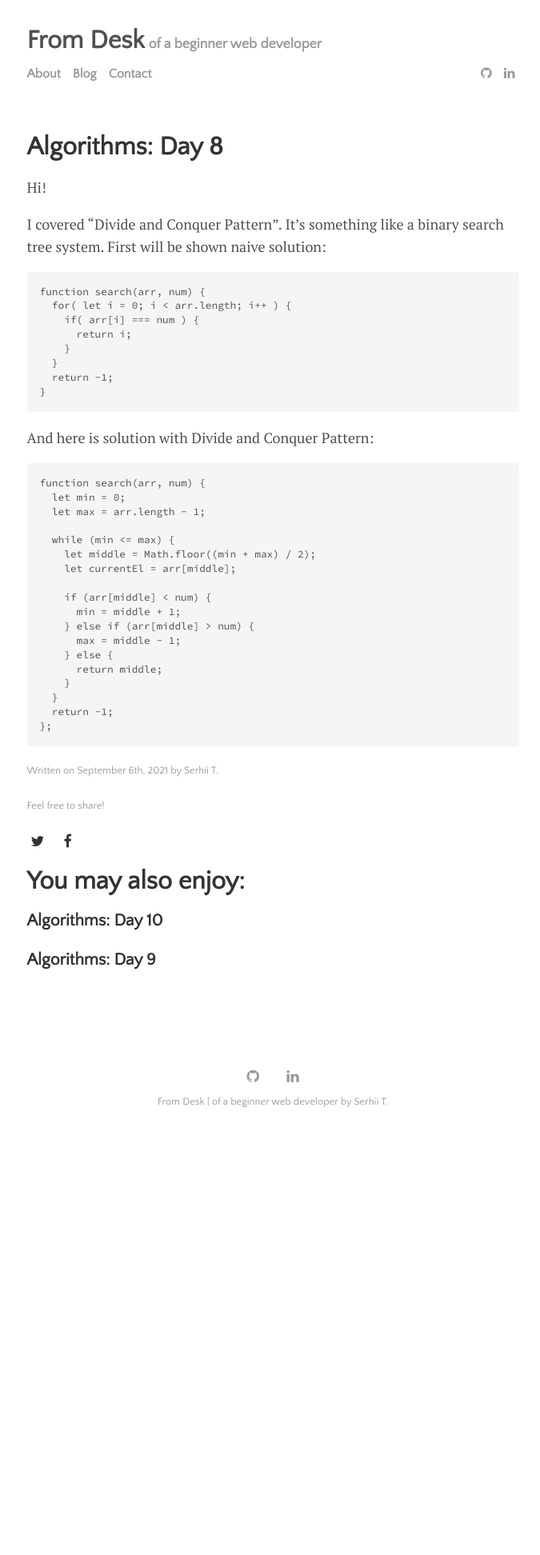
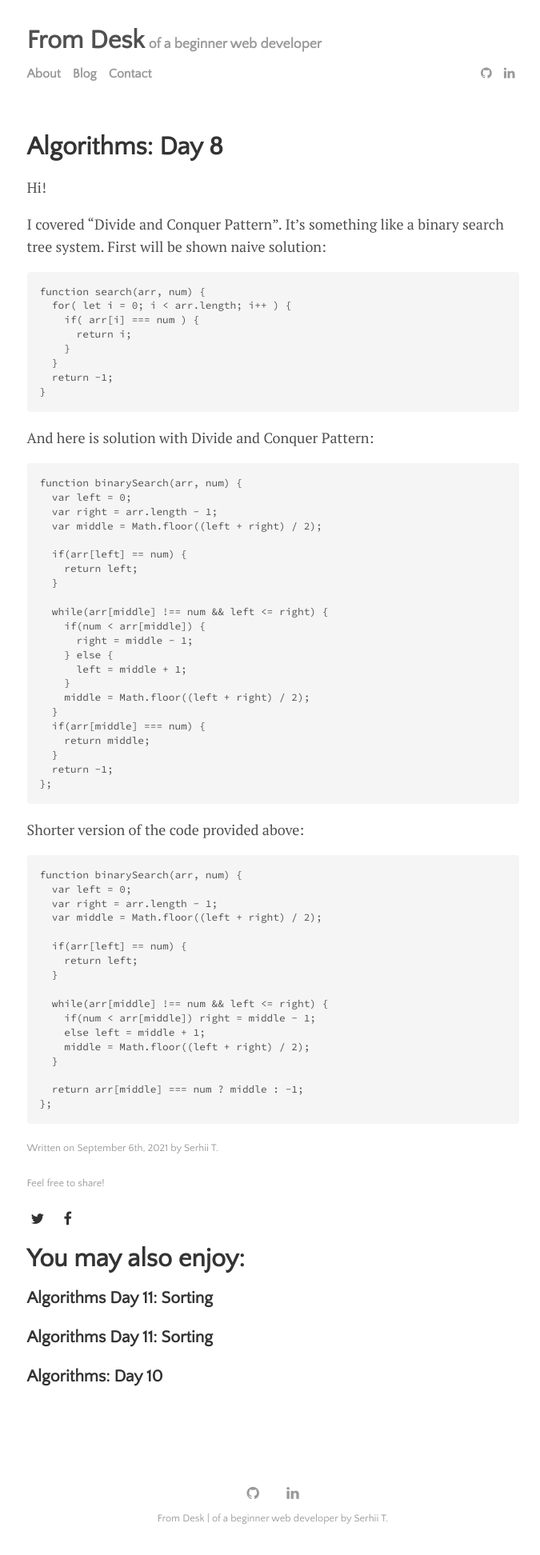
Before and after one commit to SergeyTocarchuk/sergeytocarchuk.github.io, a Jekyll site: the page built from _posts/2021-09-06-algoritms-day-8.md, in a window 1280 px wide. Shown: the whole page at 80% size, without its empty margins (299-974 px from the left). Built offline with Jekyll 4.4.1, drawn with Linux system fonts in a browser that asks for light colours; before the commit the page ends 1423 px from its top, so only the background shows below that.

````diff
--- a/_posts/2021-09-06-algoritms-day-8.md
+++ b/_posts/2021-09-06-algoritms-day-8.md
@@ -23,22 +23,47 @@
 
 And here is solution with Divide and Conquer Pattern:
 ```
-function search(arr, num) {
-  let min = 0;
-  let max = arr.length - 1;
+function binarySearch(arr, num) {
+  var left = 0;
+  var right = arr.length - 1;
+  var middle = Math.floor((left + right) / 2);
 
-  while (min <= max) {
-    let middle = Math.floor((min + max) / 2);
-    let currentEl = arr[middle];
+  if(arr[left] == num) {
+    return left;
+  }
 
-    if (arr[middle] < num) {
-      min = middle + 1;
-    } else if (arr[middle] > num) {
-      max = middle - 1;
+  while(arr[middle] !== num && left <= right) {
+    if(num < arr[middle]) {
+      right = middle - 1;
     } else {
-      return middle;
+      left = middle + 1;
     }
+    middle = Math.floor((left + right) / 2);
+  }
+  if(arr[middle] === num) {
+    return middle;
   }
   return -1;
 };
 ```
+
+Shorter version of the code provided above:
+```
+function binarySearch(arr, num) {
+  var left = 0;
+  var right = arr.length - 1;
+  var middle = Math.floor((left + right) / 2);
+
+  if(arr[left] == num) {
+    return left;
+  }
+
+  while(arr[middle] !== num && left <= right) {
+    if(num < arr[middle]) right = middle - 1;
+    else left = middle + 1;
+    middle = Math.floor((left + right) / 2);
+  }
+
+  return arr[middle] === num ? middle : -1;
+};
+```
````
Also changed, not shown: _posts/2021-08-22-css-grid-properties.md (+0 -6 lines), _posts/2021-09-13-algoritms-day-10.md (+18 -0 lines), _posts/2021-09-15-algoritms-day-11-sorting.md (added, +89 -0 lines), _posts/2021-09-16-algoritms-day-12-sorting-merge.md (added, +89 -0 lines).
